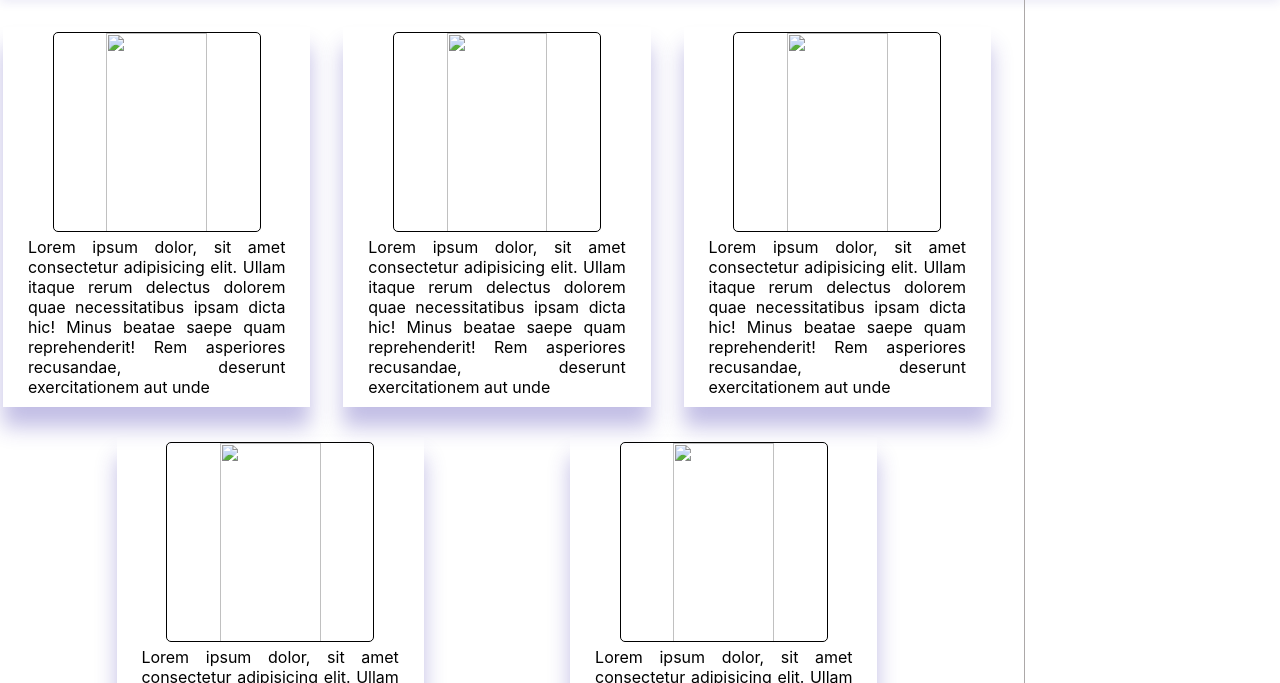
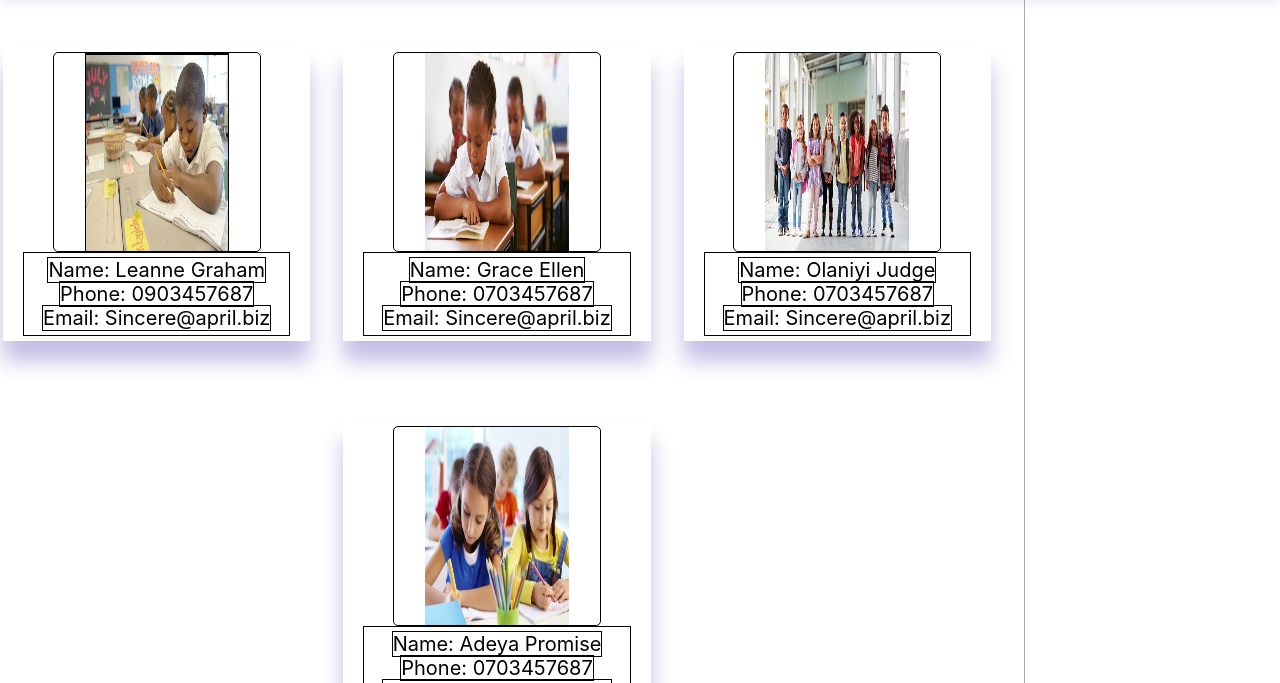
Before and after one commit to Kakkacaress/schl-db, a React app: page /contact in a window 1280 px wide. Shown: the part 117-800 px from the top of the page. Built offline with nearby package versions, Linux system fonts and the light colour scheme; some packages are replaced by stand-ins of ours; no server answers.

Commit message:
contact components updated

```diff
--- a/src/components/contact/contact.component.jsx
+++ b/src/components/contact/contact.component.jsx
@@ -1,15 +1,47 @@
 import React, { Component } from 'react'
+import { contacts } from './contacts'
 
 import './contact.styles.scss'
 
-let text = "Lorem ipsum dolor, sit amet consectetur adipisicing elit. Ullam itaque rerum delectus dolorem quae necessitatibus ipsam dicta hic! Minus beatae saepe quam reprehenderit! Rem asperiores recusandae, deserunt exercitationem aut unde"
 
 export default class Contact extends Component {
+    constructor() {
+        super();
+
+        this.state = {
+            contacts: contacts
+        }
+    }
+
+
+
     render() {
+        let contactImages = this.state.contacts.map(({ id, img, name, email, phone }) => {
+            return (
+                <div className="container">
+                    <div className="picture">
+                        <img src={img} alt="" className="image" key={id} />
+                    </div>
+                    <div className="info">
+                        <span className='details'>Name: {name} </span><br />
+                        <span className='details'>Phone: {phone}</span><br />
+                        <span className='details'>Email: {email} </span>
+                    </div>
+                </div>
+            )
+        })
         return (
             <div className='main'>
                 <div className="contact">
-                    <div className="container">
+
+                    {contactImages}
+
+                    {/* <div className="container">
+                        <div className="picture"><img src="" alt="" className="image" /></div>
+                        <div className="info">{text}</div>
+                    </div> */}
+
+                    {/* <div className="container">
                         <div className="picture"><img src="" alt="" className="image" /></div>
                         <div className="info">{text}</div>
                     </div>
@@ -27,12 +59,7 @@ export default class Contact extends Component {
                     <div className="container">
                         <div className="picture"><img src="" alt="" className="image" /></div>
                         <div className="info">{text}</div>
-                    </div>
-
-                    <div className="container">
-                        <div className="picture"><img src="" alt="" className="image" /></div>
-                        <div className="info">{text}</div>
-                    </div>
+                    </div> */}
                 </div>
                 <aside className="aside"></aside>
 
--- a/src/components/contact/contact.styles.scss
+++ b/src/components/contact/contact.styles.scss
@@ -1,7 +1,7 @@
 .main {
     display: flex;
     justify-content: space-between;
-    height: 100vh;
+    height: 100%;
 
     .contact {
         display: flex;
@@ -22,7 +22,8 @@
             height: 50%;
             box-shadow: 0 20px 20px rgba(53, 40, 170, 0.3);
             padding: 5px;
-            margin-top: 30px;
+            margin-top: 50px;
+            margin-bottom: 30px;
             margin-right: 30px;
 
 
@@ -35,16 +36,22 @@
 
                 .image {
                     height: inherit;
-                    width: inherit;
+                    width: 70%;
                 }
             }
 
             .info {
                 height: 70%;
                 width: 90%;
-                // border: 1px solid black;
+                border: 1px solid black;
                 padding: 5px;
-                text-align: justify;
+                text-align: center;
+
+                .details {
+                    font-size: 20px;
+                    border: 1px solid black;
+                    width: 70%;
+                }
             }
         }
     }
--- /dev/null
+++ b/src/components/contact/contacts.js
@@ -0,0 +1,35 @@
+import pic1 from "../../assets/img1.jpg";
+import pic2 from "../../assets/img2.jpg";
+import pic3 from "../../assets/img3.jpg";
+import pic4 from "../../assets/img4.jpg";
+
+export const contacts = [
+  {
+    id: 1,
+    img: pic1,
+    name: "Leanne Graham",
+    email: "Sincere@april.biz",
+    phone: "0903457687",
+  },
+  {
+    id: 2,
+    img: pic2,
+    name: "Grace Ellen",
+    email: "Sincere@april.biz",
+    phone: "0703457687",
+  },
+  {
+    id: 3,
+    img: pic3,
+    name: "Olaniyi Judge",
+    email: "Sincere@april.biz",
+    phone: "0703457687",
+  },
+  {
+    id: 4,
+    img: pic4,
+    name: "Adeya Promise",
+    email: "Sincere@april.biz",
+    phone: "0703457687",
+  },
+];
--- a/src/components/footer/footer.component.jsx
+++ b/src/components/footer/footer.component.jsx
@@ -8,6 +8,7 @@ import './footer.styles.scss';
 
 function Footer() {
     return (
+        <main>
             <Typography variant="body9" color="textSecondary" align="center" gutterBottom={true} >
                 {'Copyright © '}
                 <Link color="inherit" href="/">
@@ -16,6 +17,7 @@ function Footer() {
                 {new Date().getFullYear()}
                 {'.'}
             </Typography>
+        </main>
     );
 }
 
--- a/src/components/footer/footer.styles.scss
+++ b/src/components/footer/footer.styles.scss
@@ -0,0 +1,5 @@
+main {
+    margin: 30px 0px 30px 0px;
+    box-shadow: 5px 0px 10px 5px rgba(53, 40, 170, 0.1);
+
+}
--- a/src/components/homepage/homepage.styles.scss
+++ b/src/components/homepage/homepage.styles.scss
@@ -31,17 +31,18 @@
         // border: 1px solid black;
 
         .picture {
+            // display: block;
             height: inherit;
             flex-basis: 50%;
-            width: 1000px;
+            width: 700px;
             background-position: center;
             background-repeat: no-repeat;
             background-size: contain;
             text-align: center;
 
             img {
-                height: 85vh;
-                width: 900px;
+                height: 500px;
+                width: 700px;
                 box-shadow: 0 20px 20px rgba(53, 40, 170, 0.7);
 
             }
--- a/src/components/homepage/slideshow/slideshow.styles.scss
+++ b/src/components/homepage/slideshow/slideshow.styles.scss
@@ -1,7 +1,7 @@
 .slide-container {
     max-height: max-content;
     max-width: max-content;
-    display: block;
+    // display: block;
     justify-content: center;
     align-items: center;
     // box-shadow: 0 5px 10px rgba(53, 40, 170, 0.1);
```
Lines whose indentation alone changed are shown as unchanged.
